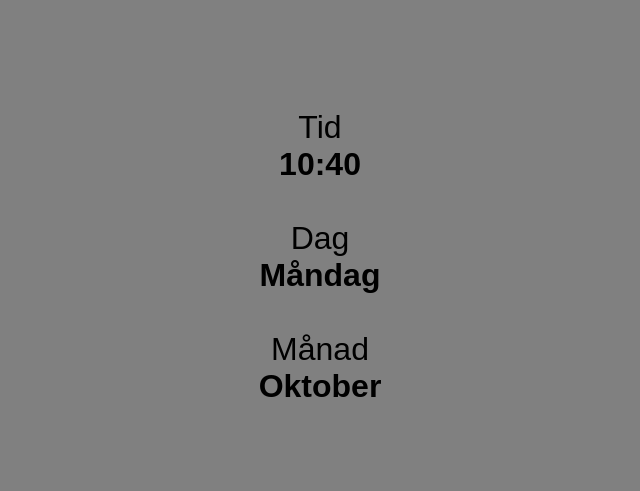
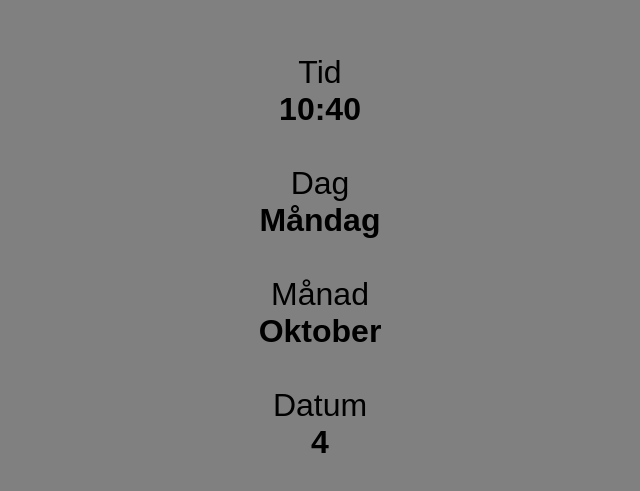
Before and after one commit to camillaeriksson/SwitchDate, a plain HTML site: page index.html in a window 1280 px wide. Shown: the part 151-642 px from the top of the page, without its empty margins (320-960 px from the left). Drawn offline with Linux system fonts and the light colour scheme.

Commit message:
Added date

```diff
--- a/index.html
+++ b/index.html
@@ -5,7 +5,7 @@
     <meta charset="UTF-8">
     <meta name="viewport" content="width=device-width, initial-scale=1.0">
     <meta http-equiv="X-UA-Compatible" content="ie=edge">
-    <title>Switch Datwe</title>
+    <title>Switch Date</title>
     <script defer src="script.js"></script>
     <link rel="stylesheet" href="style.css">
 </head>
@@ -17,7 +17,9 @@
         <p>Dag</p>
         <p id="day"></p><br>
         <p>Månad</p>
-        <p id="month"></p>
+        <p id="month"></p><br>
+        <p>Datum</p>
+        <p id="date"></p>
     </main>
 
 </body>
--- a/script.js
+++ b/script.js
@@ -1,6 +1,7 @@
 printDay();
 printMonth();
 printTime();
+printDate();
 
 function printDay() {
     const date = new Date();
@@ -73,7 +74,12 @@ function printMonth() {
     }
 }
 
-function printTime () {
+function printTime() {
     const date = new Date();
     document.getElementById("time").innerHTML = date.getHours() + ":" + date.getMinutes();
 }
+
+function printDate() {
+    const date = new Date();
+    document.getElementById("date").innerHTML = date.getDate();
+}
--- a/style.css
+++ b/style.css
@@ -16,6 +16,6 @@ p {
     margin: 0;
 }
 
-#day, #month, #time {
+#day, #month, #time, #date {
     font-weight: bolder;
 }
```
